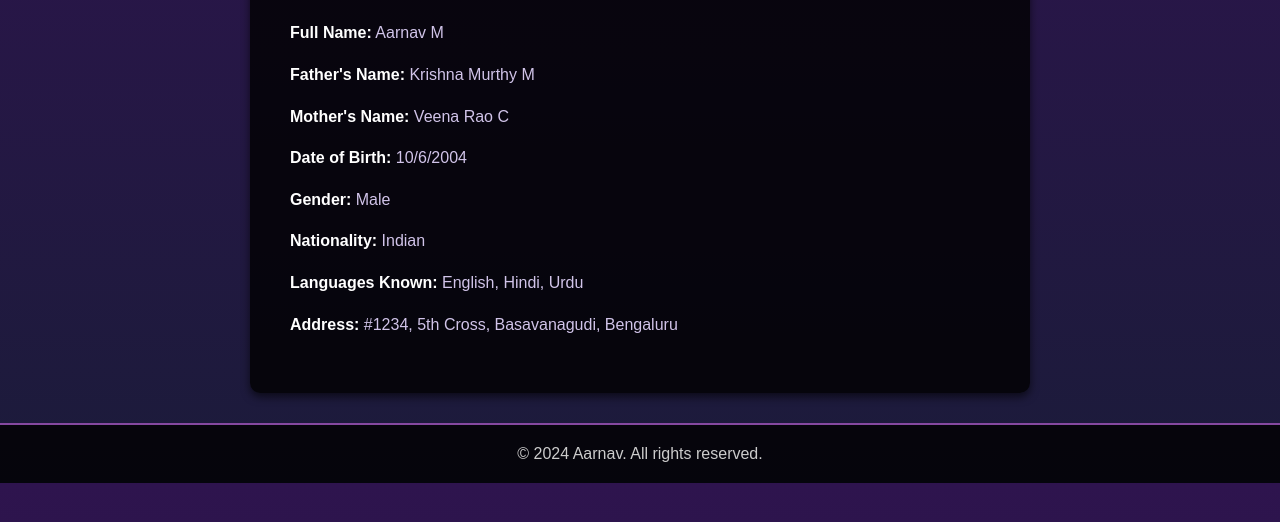
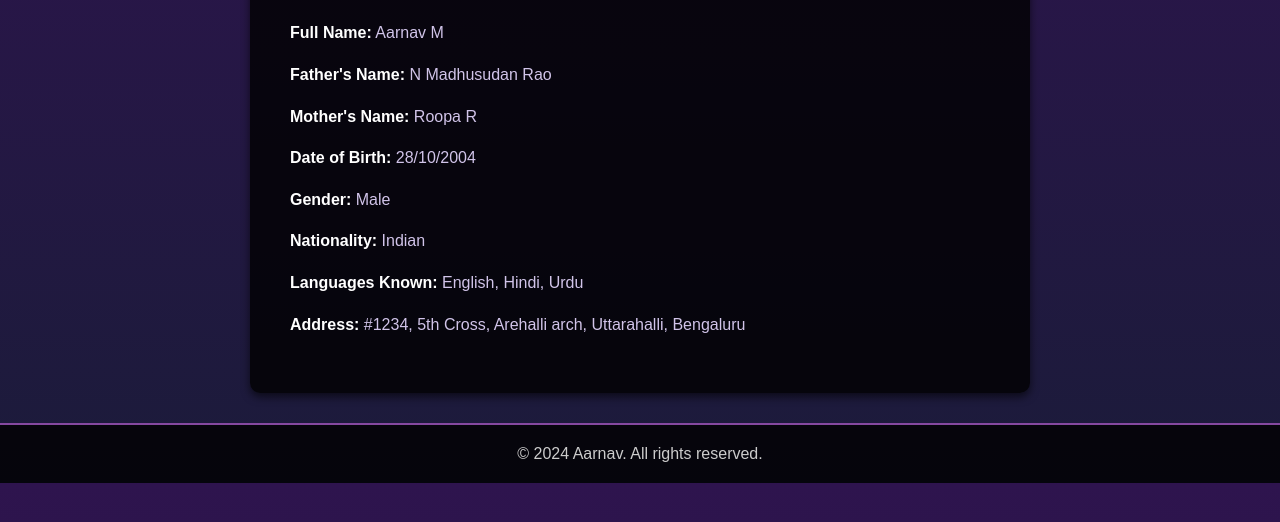
Before and after one commit to Amulya-B28/aarnav, a plain HTML site: page biodata.html in a window 1280 px wide. Shown: the part 260-782 px from the top of the page. Drawn offline with Linux system fonts and the light colour scheme.

Commit message:
Update biodata.html

```diff
--- a/biodata.html
+++ b/biodata.html
@@ -18,13 +18,13 @@
     <main class="biodata">
         <h2>Biodata</h2>
         <p><strong>Full Name:</strong> Aarnav M</p>
-        <p><strong>Father's Name:</strong> Krishna Murthy M </p>
-        <p><strong>Mother's Name:</strong> Veena Rao C </p>
-        <p><strong>Date of Birth:</strong> 10/6/2004</p>
+        <p><strong>Father's Name:</strong> N Madhusudan Rao </p>
+        <p><strong>Mother's Name:</strong> Roopa R </p>
+        <p><strong>Date of Birth:</strong> 28/10/2004</p>
         <p><strong>Gender:</strong> Male</p>
         <p><strong>Nationality:</strong> Indian</p>
         <p><strong>Languages Known:</strong> English, Hindi, Urdu</p>
-        <p><strong>Address:</strong>  #1234, 5th Cross, Basavanagudi, Bengaluru</p>
+        <p><strong>Address:</strong>  #1234, 5th Cross, Arehalli arch, Uttarahalli, Bengaluru</p>
     </main>
     <footer>
         <p>&copy; 2024 Aarnav. All rights reserved.</p>
```
